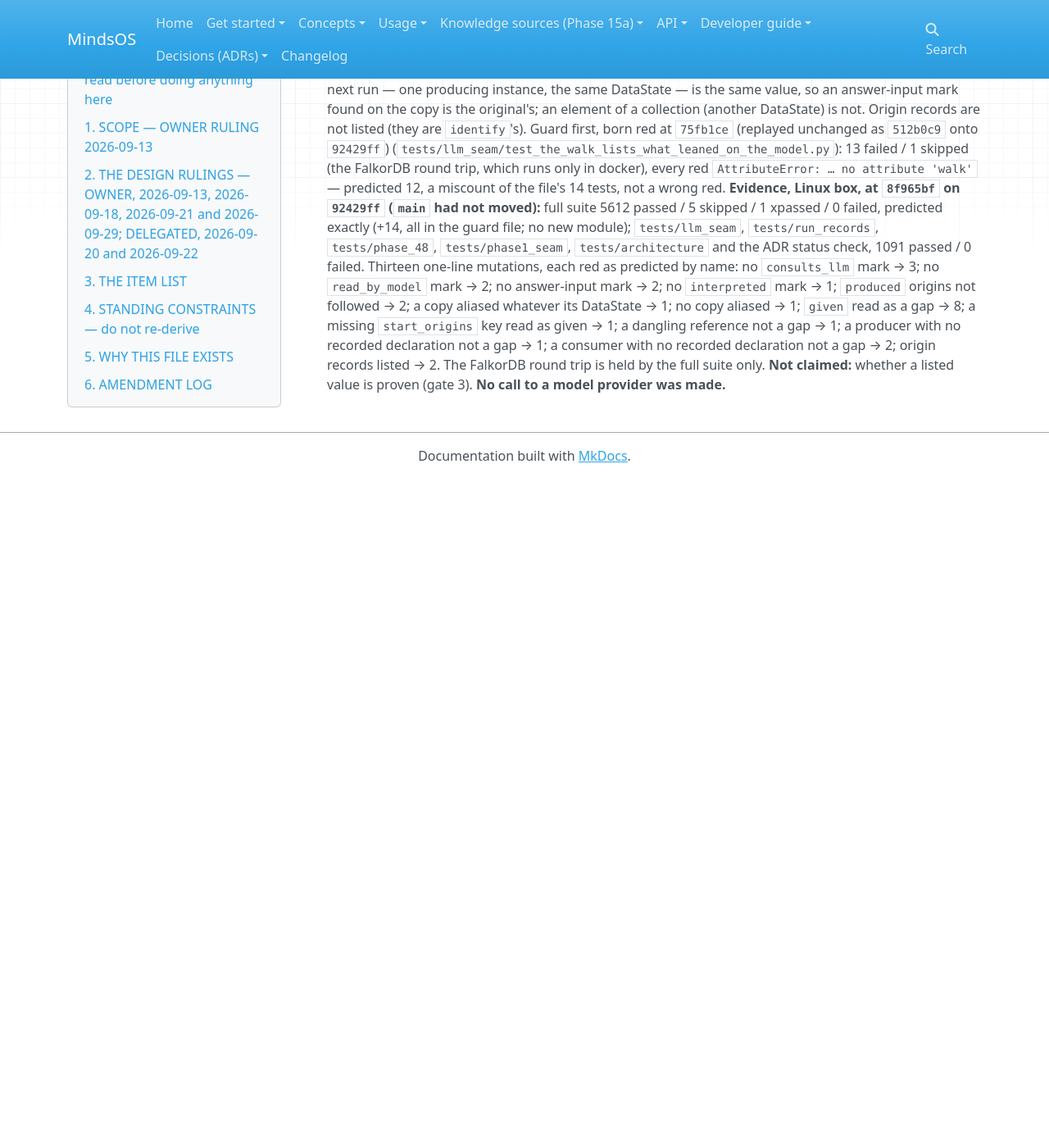
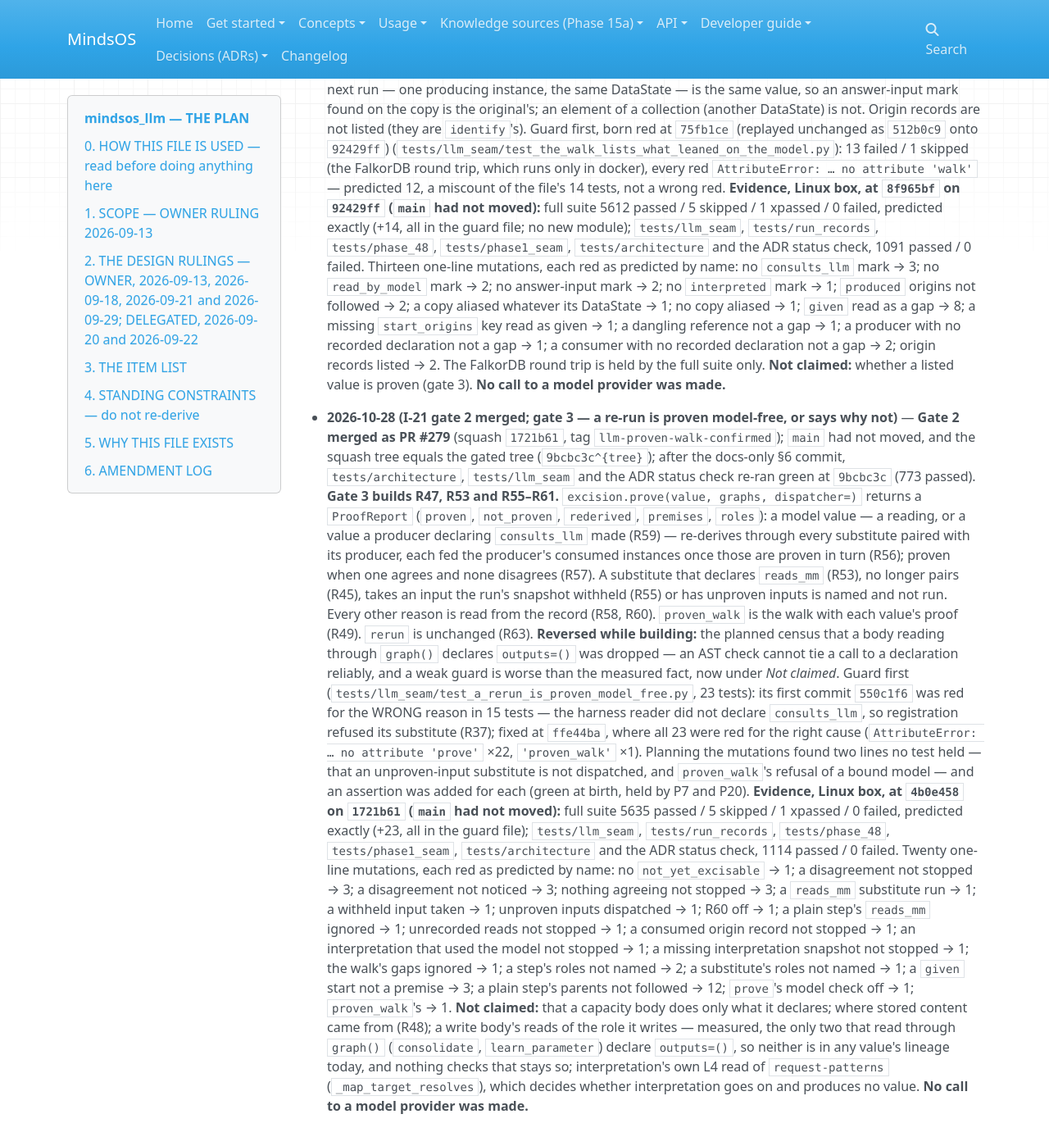
Before and after one commit to halvim/mindsos, an MkDocs documentation site: the page built from docs/plans/MINDSOS_LLM_PLAN.md, in a window 1280 px wide and 1400 px high, scrolled down 27305 px. Shown: the whole window at 82% size. Built offline with MkDocs 1.6.1, drawn with Linux system fonts in a browser that asks for light colours; nearby versions of some CDN libraries; before the commit the page ends 27889 px from its top, so only the background shows below that.

Commit message:
I-21 gate 3: plan 6 entry (evidence)
Co-Authored-By: Claude Opus 5.5 <noreply@anthropic.com>

Claude-Session: https://claude.ai/code/session_01TUmnd9dcvjd4GVZyyNF2J2

```diff
--- a/docs/plans/MINDSOS_LLM_PLAN.md
+++ b/docs/plans/MINDSOS_LLM_PLAN.md
@@ -1401,3 +1401,52 @@ amendment.)*
   with no recorded declaration not a gap → 2; origin records listed → 2. The
   FalkorDB round trip is held by the full suite only. **Not claimed:** whether a
   listed value is proven (gate 3). **No call to a model provider was made.**
+
+- **2026-10-28 (I-21 gate 2 merged; gate 3 — a re-run is proven model-free, or
+  says why not)** — **Gate 2 merged as PR #279** (squash `1721b61`, tag
+  `llm-proven-walk-confirmed`); `main` had not moved, and the squash tree equals
+  the gated tree (`9bcbc3c^{tree}`); after the docs-only §6 commit,
+  `tests/architecture`, `tests/llm_seam` and the ADR status check re-ran green at
+  `9bcbc3c` (773 passed). **Gate 3 builds R47, R53 and R55–R61.**
+  `excision.prove(value, graphs, dispatcher=)` returns a `ProofReport`
+  (`proven`, `not_proven`, `rederived`, `premises`, `roles`): a model value — a
+  reading, or a value a producer declaring `consults_llm` made (R59) —
+  re-derives through every substitute paired with its producer, each fed the
+  producer's consumed instances once those are proven in turn (R56); proven when
+  one agrees and none disagrees (R57). A substitute that declares `reads_mm`
+  (R53), no longer pairs (R45), takes an input the run's snapshot withheld (R55)
+  or has unproven inputs is named and not run. Every other reason is read from
+  the record (R58, R60). `proven_walk` is the walk with each value's proof (R49).
+  `rerun` is unchanged (R63). **Reversed while building:** the planned census
+  that a body reading through `graph()` declares `outputs=()` was dropped — an AST
+  check cannot tie a call to a declaration reliably, and a weak guard is worse
+  than the measured fact, now under *Not claimed*. Guard first
+  (`tests/llm_seam/test_a_rerun_is_proven_model_free.py`, 23 tests): its first
+  commit `550c1f6` was red for the WRONG reason in 15 tests — the harness reader
+  did not declare `consults_llm`, so registration refused its substitute (R37);
+  fixed at `ffe44ba`, where all 23 were red for the right cause
+  (`AttributeError: … no attribute 'prove'` ×22, `'proven_walk'` ×1). Planning
+  the mutations found two lines no test held — that an unproven-input
+  substitute is not dispatched, and `proven_walk`'s refusal of a bound model —
+  and an assertion was added for each (green at birth, held by P7 and P20).
+  **Evidence, Linux box, at `4b0e458` on `1721b61` (`main` had not moved):** full
+  suite 5635 passed / 5 skipped / 1 xpassed / 0 failed, predicted exactly (+23,
+  all in the guard file); `tests/llm_seam`, `tests/run_records`,
+  `tests/phase_48`, `tests/phase1_seam`, `tests/architecture` and the ADR status
+  check, 1114 passed / 0 failed. Twenty one-line mutations, each red as predicted
+  by name: no `not_yet_excisable` → 1; a disagreement not stopped → 3; a
+  disagreement not noticed → 3; nothing agreeing not stopped → 3; a `reads_mm`
+  substitute run → 1; a withheld input taken → 1; unproven inputs dispatched →
+  1; R60 off → 1; a plain step's `reads_mm` ignored → 1; unrecorded reads not
+  stopped → 1; a consumed origin record not stopped → 1; an interpretation that
+  used the model not stopped → 1; a missing interpretation snapshot not stopped
+  → 1; the walk's gaps ignored → 1; a step's roles not named → 2; a substitute's
+  roles not named → 1; a `given` start not a premise → 3; a plain step's parents
+  not followed → 12; `prove`'s model check off → 1; `proven_walk`'s → 1.
+  **Not claimed:** that a capacity body does only what it declares; where stored
+  content came from (R48); a write body's reads of the role it writes — measured,
+  the only two that read through `graph()` (`consolidate`, `learn_parameter`)
+  declare `outputs=()`, so neither is in any value's lineage today, and nothing
+  checks that stays so; interpretation's own L4 read of `request-patterns`
+  (`_map_target_resolves`), which decides whether interpretation goes on and
+  produces no value. **No call to a model provider was made.**
```
